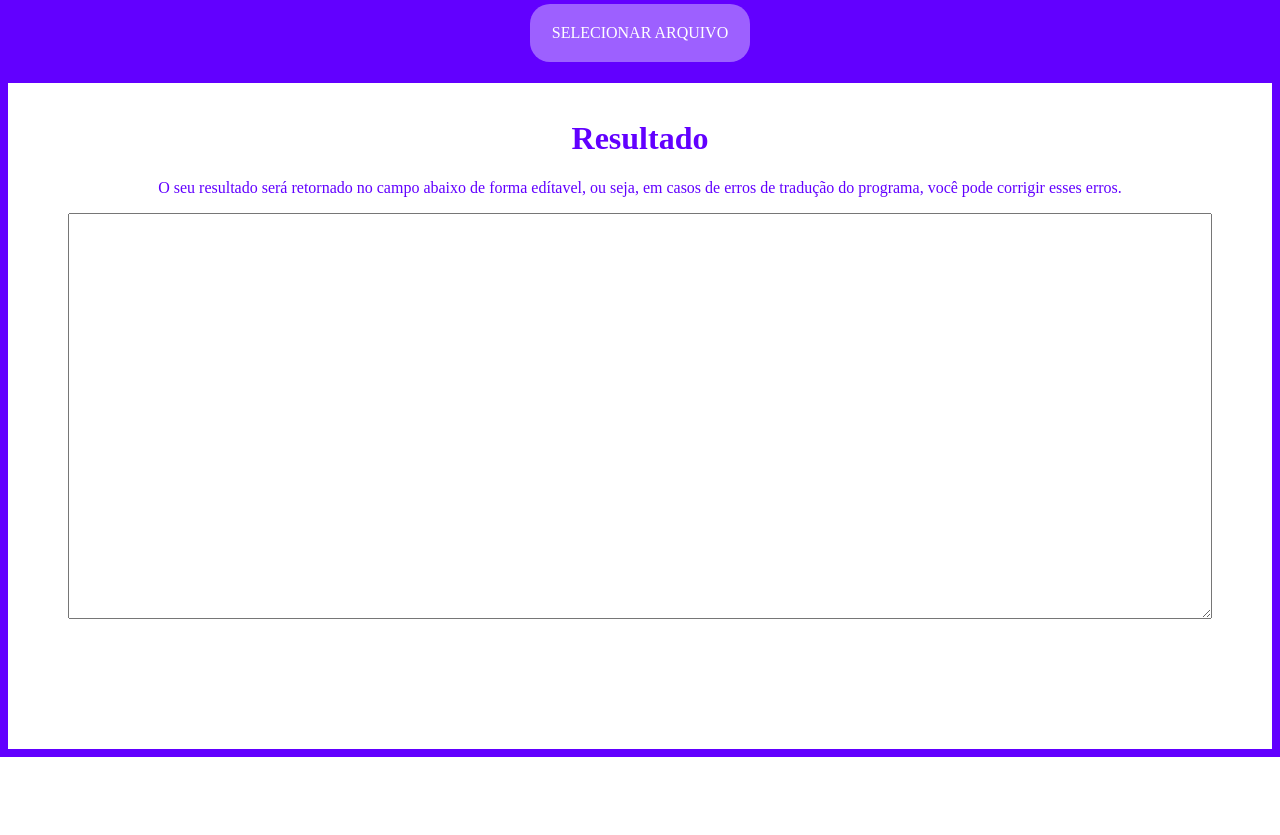
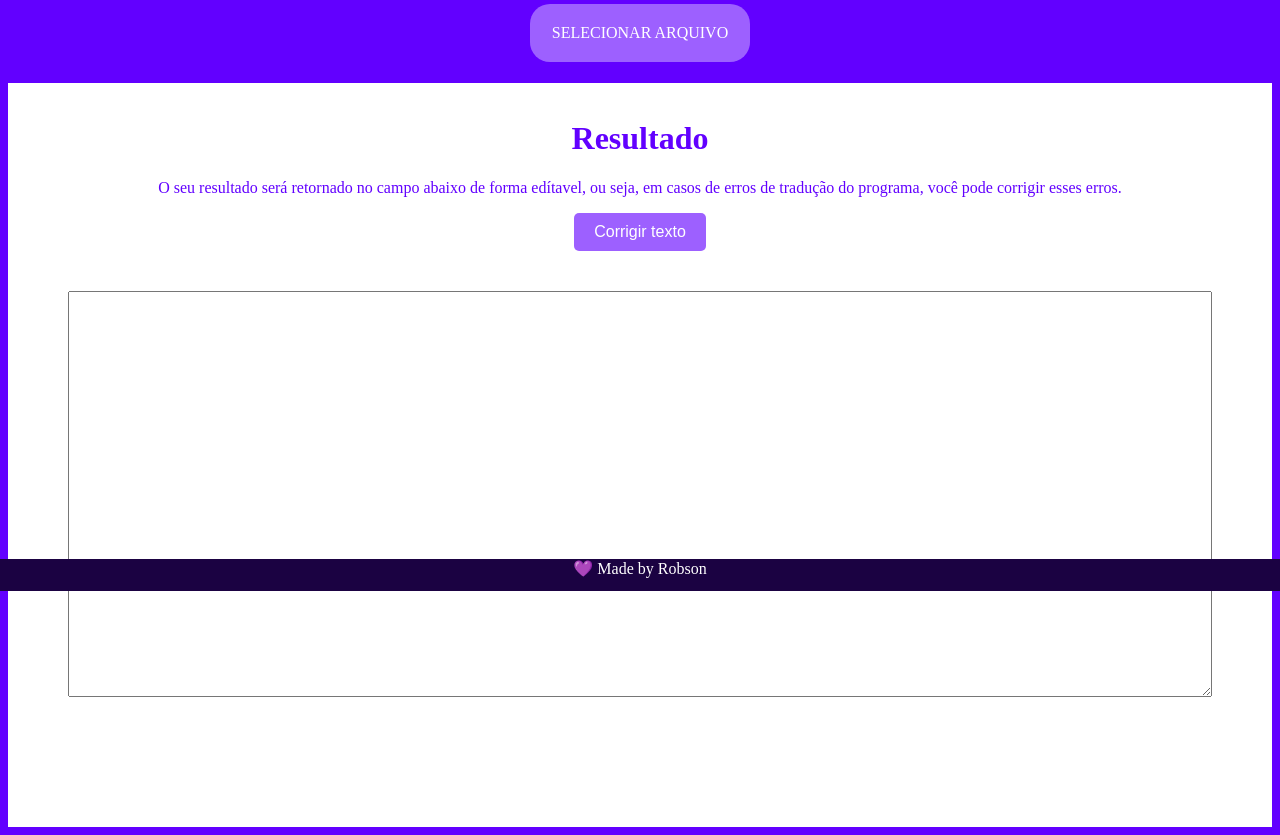
Before and after one commit to ORobsonJr/eimegem, a Django app: page / in a window 1280 px wide. Shown: the part 209-1044 px from the top of the page. Before the commit the page ends 966 px from the top, so only its background shows below. Run offline with Django 3.2, Linux system fonts and the light colour scheme; some web fonts are replaced.

Commit message:
Signature design added and correct-text button created

```diff
--- a/website/static/css/style.css
+++ b/website/static/css/style.css
@@ -22,7 +22,7 @@ body {
 }
 
 
-input {
+#button-file {
     opacity: 0;
     width: 100%;
     height: 10vh;
@@ -52,6 +52,19 @@ label{
     width: 100%;
 }
 
+
+#correct-text {
+    background-color: rgb(157, 96, 255);
+    color: white;
+    padding: 10px 20px;
+    border: none;
+    border-radius: 5px;
+    font-size: 16px;
+    cursor: pointer;
+    margin-bottom: 5vh;
+}
+
+
 #output-text {
     width: 90%;
     height: 50vh;
@@ -76,3 +89,14 @@ label{
     0% { transform: rotate(0deg); }
     100% { transform: rotate(360deg); }
   }
+
+.made-by-robson {
+    position: fixed;
+    bottom: 0;
+    text-align: center;
+    color: white;
+    left: 0;
+    width: 100%;
+    height: 4%;
+    background-color: rgb(27, 2, 66);
+}
--- a/website/templates/index.html
+++ b/website/templates/index.html
@@ -1,7 +1,7 @@
 {% load static %}
 
 <!DOCTYPE html>
-<html lang="en">
+<html lang=pt-BR">
 <head>
    <meta charset="UTF-8">
    <meta http-equiv="X-UA-Compatible" content="IE=edge">
@@ -30,11 +30,19 @@
    <div class="input-field">
       <h1 id="sub-title"><br>Resultado</h1>
       <p>O seu resultado será retornado no campo abaixo de forma edítavel, ou seja, em casos de erros de tradução do programa, você pode corrigir esses erros.</p>
+      <input type="button" id="correct-text" value="Corrigir texto" title="Ao clicar aqui o texto abaixo será corrigido">
       <textarea id="output-text" name="text"></textarea>
    <!--    <img src="{% static 'img/github.png' %}" width="80px" height="auto">
    -->
    </div>
+
+   <div class="made-by-robson">
+      💜 Made by Robson
+   </div>
 </div>
+
+
+
 
 <script src="{% static 'js/convert_api.js' %}"></script>
 <style>
```
